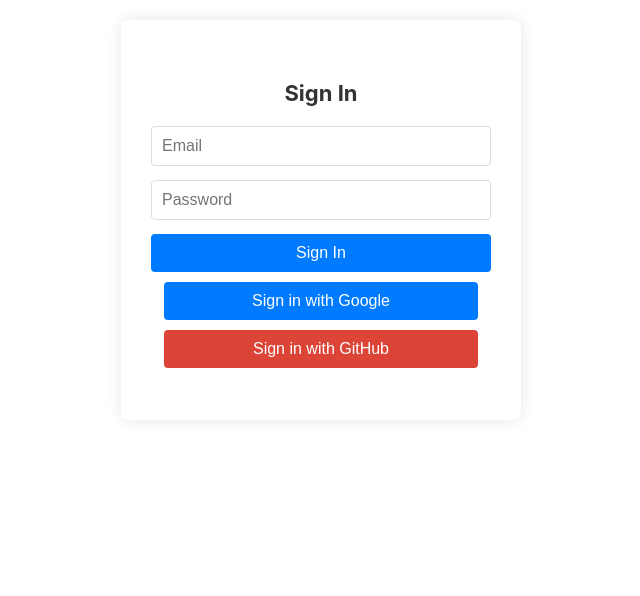
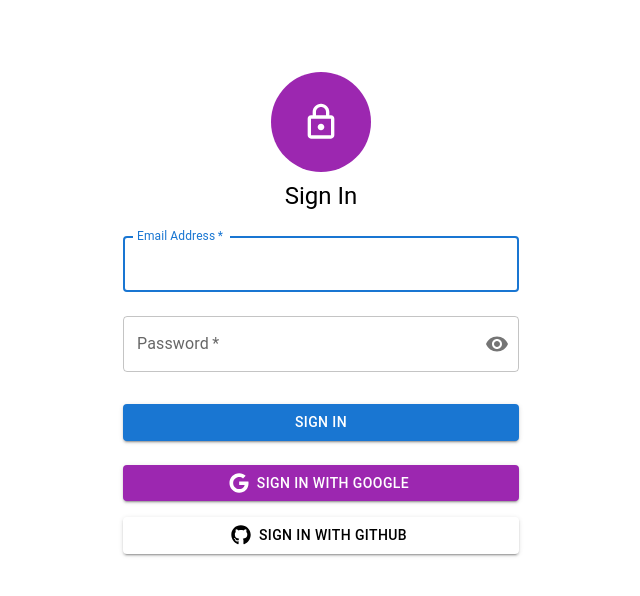
Before and after one commit to Aqua-123/Hawties_Frontend, a React (Create React App) app: page /signin in a window 1280 px wide. Shown: the top 596 px of the page, without its empty margins (319-959 px from the left). Built offline with nearby package versions, Linux system fonts and the light colour scheme; what handsontable would draw is missing.

Commit message:
Signin page improvements

```diff
--- a/src/components/Signin/Signin.js
+++ b/src/components/Signin/Signin.js
@@ -5,11 +5,23 @@
 import { auth, googleProvider, githubProvider } from '../../lib/firebase';
 import { signInWithEmailAndPassword, signInWithPopup } from 'firebase/auth';
 
+// MUI Components
+import { TextField, Button, Typography, Container, Box, IconButton, InputAdornment, Avatar } from '@mui/material';
+import { Visibility, VisibilityOff, LockOutlined } from '@mui/icons-material';
+
+// React Icons (FontAwesome)
+import { FaGoogle, FaGithub } from 'react-icons/fa';
+
 const Signin = () => {
   const [email, setEmail] = useState('');
   const [password, setPassword] = useState('');
+  const [showPassword, setShowPassword] = useState(false);
   const [error, setError] = useState('');
   const navigate = useNavigate();
+
+  const handleClickShowPassword = () => {
+    setShowPassword(!showPassword);
+  };
 
   const handleEmailSignin = async (e) => {
     e.preventDefault();
@@ -46,6 +58,11 @@
     try {
       const result = await signInWithPopup(auth, githubProvider);
       const user = result.user;
+      const token = await user.getIdToken();
+
+      // Optionally, you can send the token to your backend to establish a session or verify the user
+      await apiClient.post('/api/auth/signin', { token });
+
       navigate('/');
     } catch (error) {
       setError(error.message);
@@ -53,25 +70,84 @@
   };
 
   return (
-    <div className="signin-container">
-      <h2>Sign In</h2>
-      <form onSubmit={handleEmailSignin}>
-        <input type="email" placeholder="Email" value={email} onChange={(e) => setEmail(e.target.value)} required />
-        <input
-          type="password"
-          placeholder="Password"
-          value={password}
-          onChange={(e) => setPassword(e.target.value)}
-          required
-        />
-        {error && <p className="error-message">{error}</p>}
-        <button type="submit">Sign In</button>
-      </form>
-      <div className="social-signin">
-        <button onClick={handleGoogleSignin}>Sign in with Google</button>
-        <button onClick={handleGithubSignin}>Sign in with GitHub</button>
-      </div>
-    </div>
+    <Container component="main" maxWidth="xs">
+      <Box
+        sx={{
+          marginTop: 8,
+          display: 'flex',
+          flexDirection: 'column',
+          alignItems: 'center',
+        }}
+      >
+        <Avatar sx={{ m: 1, bgcolor: 'secondary.main', width: 100, height: 100 }}>
+          <LockOutlined sx={{ fontSize: 40 }} />
+        </Avatar>
+        <Typography component="h1" variant="h5">
+          Sign In
+        </Typography>
+        <Box component="form" onSubmit={handleEmailSignin} sx={{ mt: 1 }}>
+          <TextField
+            variant="outlined"
+            margin="normal"
+            required
+            fullWidth
+            id="email"
+            label="Email Address"
+            name="email"
+            autoComplete="email"
+            autoFocus
+            value={email}
+            onChange={(e) => setEmail(e.target.value)}
+          />
+          <TextField
+            variant="outlined"
+            margin="normal"
+            required
+            fullWidth
+            name="password"
+            label="Password"
+            type={showPassword ? 'text' : 'password'}
+            id="password"
+            autoComplete="current-password"
+            value={password}
+            onChange={(e) => setPassword(e.target.value)}
+            InputProps={{
+              endAdornment: (
+                <InputAdornment position="end">
+                  <IconButton aria-label="toggle password visibility" onClick={handleClickShowPassword} edge="end">
+                    {showPassword ? <VisibilityOff /> : <Visibility />}
+                  </IconButton>
+                </InputAdornment>
+              ),
+            }}
+          />
+          {error && <Typography color="error">{error}</Typography>}
+          <Button type="submit" fullWidth variant="contained" sx={{ mt: 3, mb: 2 }} color="primary">
+            Sign In
+          </Button>
+          <Button
+            fullWidth
+            variant="contained"
+            color="secondary"
+            startIcon={<FaGoogle />}
+            sx={{ mt: 1, mb: 1 }}
+            onClick={handleGoogleSignin}
+          >
+            Sign in with Google
+          </Button>
+          <Button
+            fullWidth
+            variant="contained"
+            color="default"
+            startIcon={<FaGithub />}
+            sx={{ mt: 1, mb: 2 }}
+            onClick={handleGithubSignin}
+          >
+            Sign in with GitHub
+          </Button>
+        </Box>
+      </Box>
+    </Container>
   );
 };
 
```
